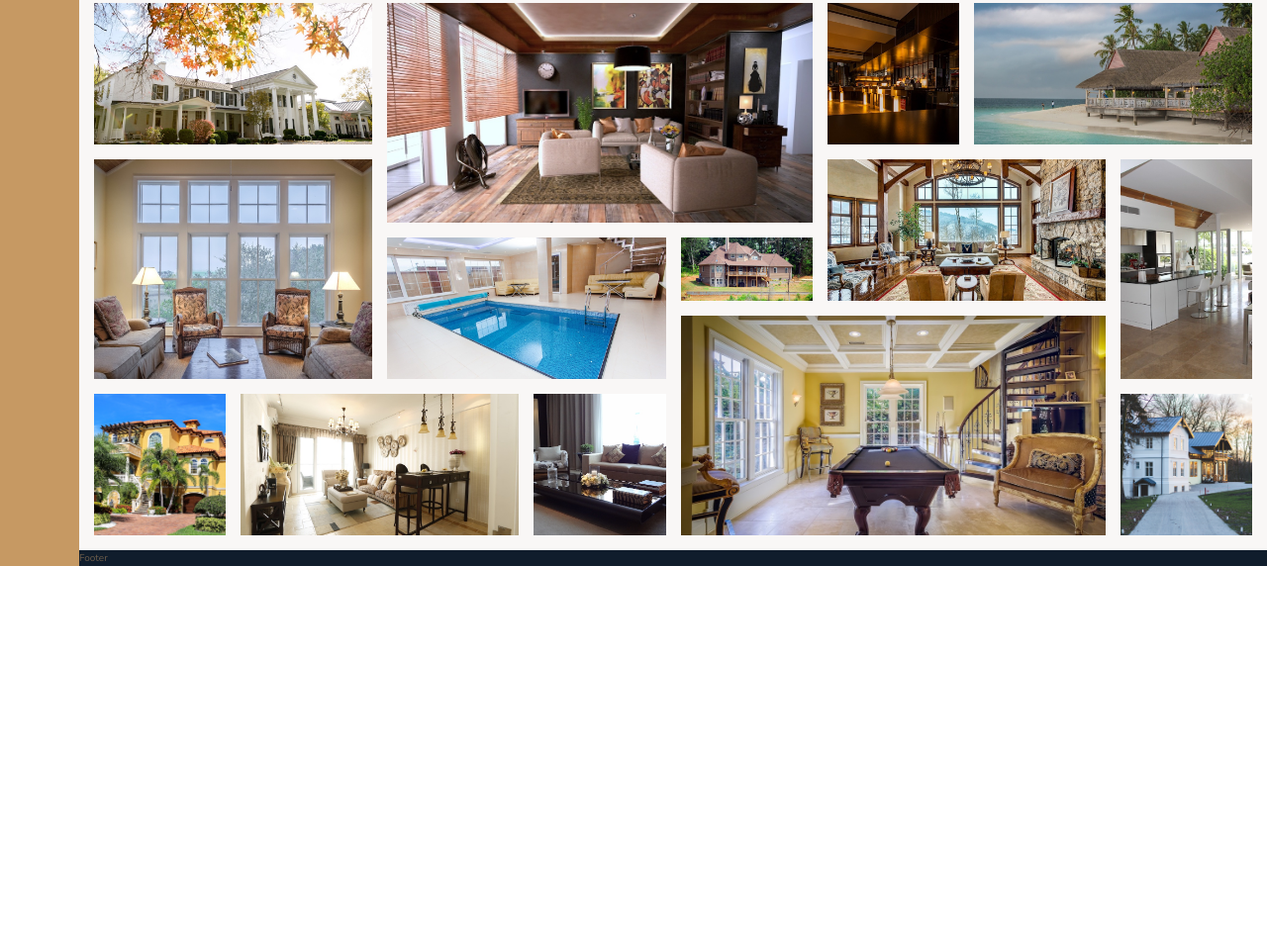
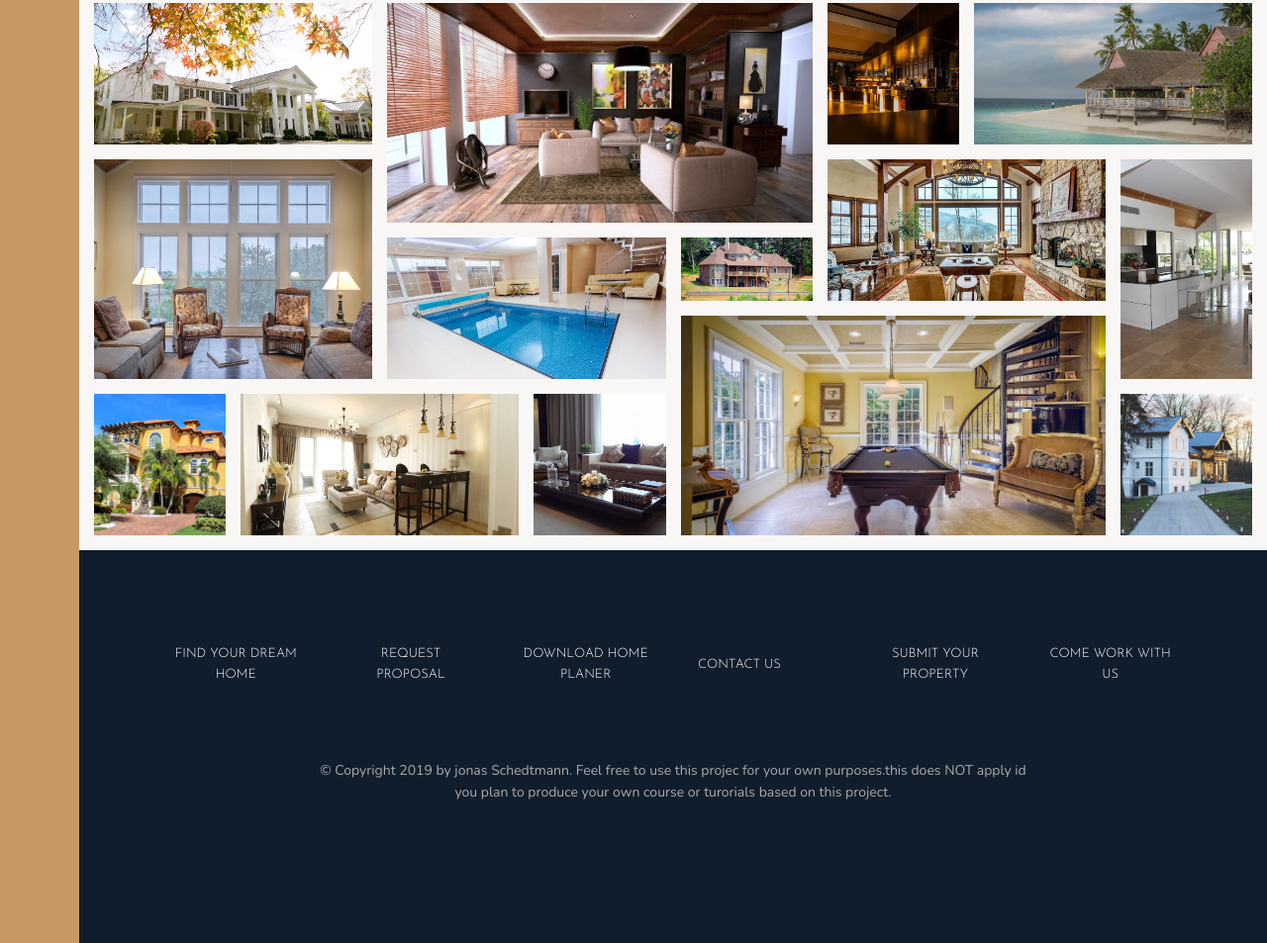
Before and after one commit to MehradSharifi/Nexter-byJonas-Schmedtmann, a website: page index.html in a window 1280 px wide. Shown: the part 3084-4037 px from the top of the page at 99% size. Before the commit the page ends 3656 px from the top, so only its background shows below. Drawn offline with nearby package versions, Linux system fonts and the light colour scheme.

Commit message:
implementing footer

```diff
--- a/index.html
+++ b/index.html
@@ -375,7 +375,29 @@
     </section>
 
     <footer class="footer">
-        Footer
+        <ul class="nav">
+            <li class="nav__item"><a href="#" class="nav__link">Find your dream home</a>
+            </li>
+
+            <li class="nav__item"><a href="#" class="nav__link">Request proposal</a>
+            </li>
+
+            <li class="nav__item"><a href="#" class="nav__link">Download home planer</a>
+            </li>
+
+            <li class="nav__item"><a href="#" class="nav__link">Contact us</a>
+            </li>
+
+            <li class="nav__item"><a href="#" class="nav__link">Submit your property</a>
+            </li>
+
+            <li class="nav__item"><a href="#" class="nav__link">Come work with us</a>
+            </li>
+        </ul>
+
+        <p class="copyright">
+            &copy; Copyright 2019 by jonas Schedtmann. Feel free to use this projec for your own purposes.this does NOT apply id you plan to produce your own course or turorials based on this project.
+        </p>
     </footer>
 </body>
 
--- a/sass/_footer.scss
+++ b/sass/_footer.scss
@@ -1,4 +1,45 @@
 .footer {
     background-color: $color-secondary;
     grid-column: full-start / ful-end;
+    padding: 8rem;
 }
+
+.nav {
+    list-style: none;
+
+    display: grid;
+    grid-template-columns: repeat(auto-fit, minmax(15rem, 1fr));
+    grid-gap: 2rem;
+    align-items: center;
+
+    // display: flex;
+    // justify-content: center;
+
+    &__link:link,
+    &__link:visited {
+        font-size: 1.3rem;
+        color: #fff;
+        text-decoration: none;
+        font-family: $font-display;
+        text-transform: uppercase;
+        text-align: center;
+        padding: 1.5rem;
+        display: inline-block;
+        transition: all .2s;
+
+    }
+
+    &__link:hover,
+    &__link:active {
+        background-color: rgba($color: #fff, $alpha: 0.05);
+        transform: translateY(-.3rem);
+    }
+}
+
+.copyright {
+    color: $color-grey-light-2;
+    font-size: 1.4rem;
+    text-align: center;
+    width: 70%;
+    margin: 6rem auto;
+}
```
Also changed, not shown: css/style.css.
